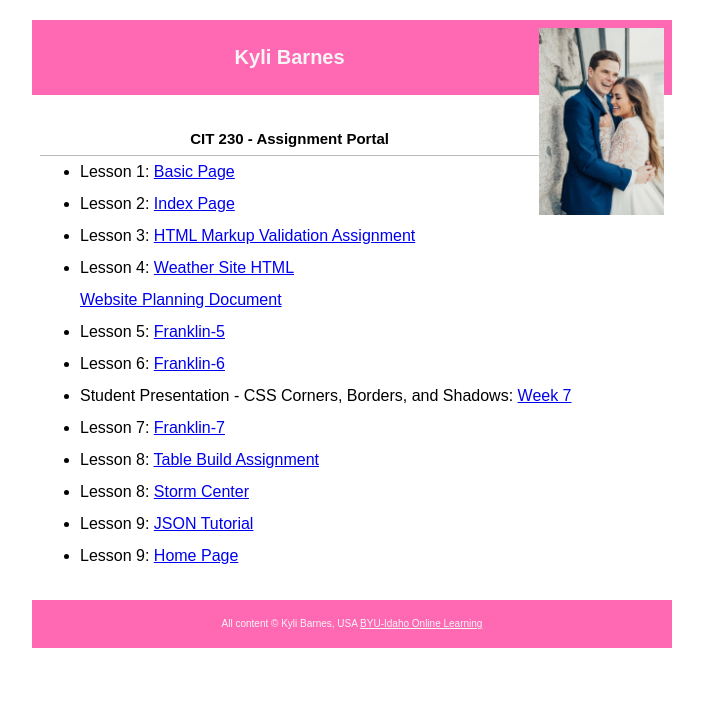
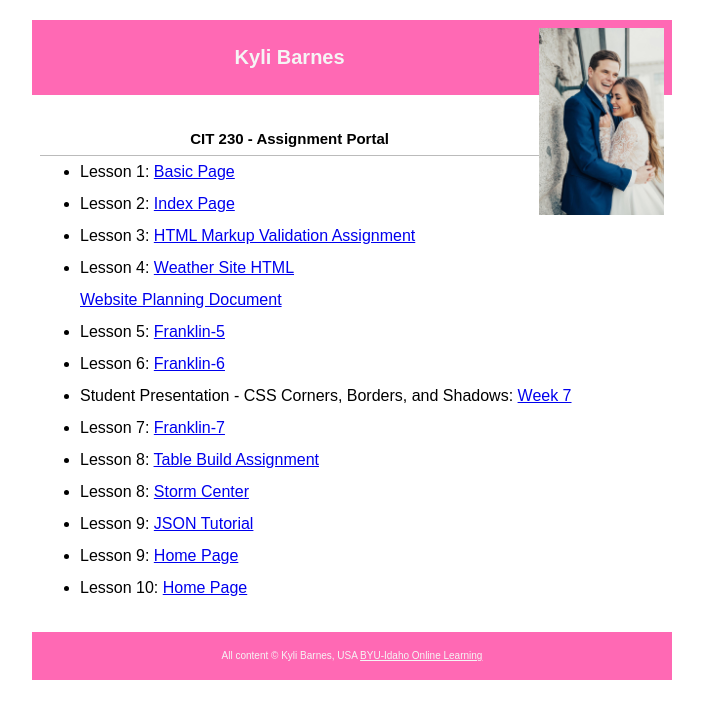
Before and after one commit to kayjb/kayjb.github.io, a plain HTML site: page index.html in a window 1280 px wide. Shown: the whole page, without its empty margins (288-991 px from the left). Drawn offline with nearby package versions, Linux system fonts and the light colour scheme.

Commit message:
update index

```diff
--- a/index.html
+++ b/index.html
@@ -31,6 +31,7 @@
             <li>Lesson 8: <a href="Assignments/lesson-8/stormcenter.html">Storm Center</a></li>
             <li>Lesson 9: <a href="Assignments/lesson-9/JSONtutorial.html">JSON Tutorial</a></li>
             <li>Lesson 9: <a href="Assignments/lesson-9/index.html">Home Page</a></li>
+            <li>Lesson 10: <a href="Assignments/lesson-10/index.html">Home Page</a></li>
         </ul>
     </main>
     <footer>
```
